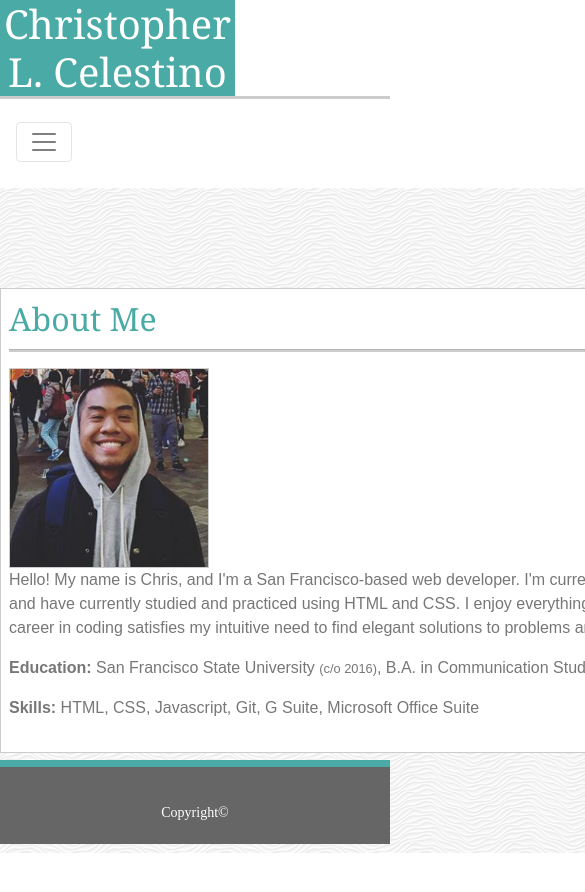
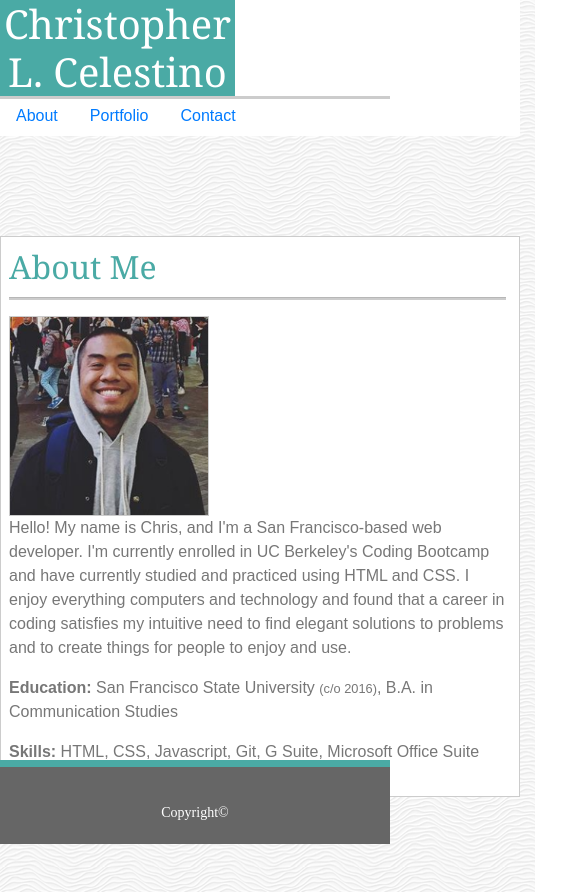
Before and after one commit to BAANG/Responsive-Portfolio, a plain HTML site: page index.html in a window 390 px wide. Shown: the top 892 px of the page, 585 px wide, since content can reach past the window. Before the commit the page ends 853 px from the top, so only its background shows below. Drawn offline with nearby package versions, Linux system fonts and the light colour scheme; files that its build step writes are made by us from their sources.

Commit message:
Add responsive column sizes to header/nav & index body

```diff
--- a/assets/css/style.css
+++ b/assets/css/style.css
@@ -87,6 +87,14 @@ button {
     color: #ffffff;
 }
 
+#navlink {
+    margin: auto;
+}
+
+.nav {
+    margin: auto;
+}
+
 footer {
     font-size: 14px;
     clear: both;
@@ -142,3 +150,23 @@ footer {
     -ms-user-select: none;      /* IE 10+ */
     user-select: none;          /* Likely future */
 }
+
+@media screen and (max-width: 980px) {
+    .wrapper {
+        width: 720px;
+    }
+
+}
+
+@media screen and (max-width: 768px) {
+    .wrapper {
+        width: 600px;
+    }
+}
+
+@media screen and (max-width: 640px) {
+    .wrapper {
+        width: 520px;
+    }
+
+}
--- a/index.html
+++ b/index.html
@@ -19,19 +19,19 @@
     </div>
     <div class="wrapper">
         <div class="row">
-            <div class="col-md-3">
+            <div class="col-lg-3 col-md-3 col-sm-3">
                 <header><h1>Christopher L. Celestino</h1></header>
             </div>
-            <div class="col-md-6">
+            <div class="col-lg-5 col-md-6 col-sm-none">
                 <!-- Empty for header/nav spacing -->
             </div>
-            <div class="col-md-3">
-                <nav class="navbar navbar-expand-lg navbar-light bg-white">
+            <div class="col-lg-4 col-md-3 col-sm-3" id="navlink">
+                <!-- <nav class="navbar navbar-expand-lg navbar-light bg-white">
                     <button class="navbar-toggler" type="button" data-toggle="collapse" data-target="#navbarNav" aria-controls="navbarNav" aria-expanded="false" aria-label="Toggle navigation">
                         <span class="navbar-toggler-icon"></span>
                     </button>
-                    <div class="collapse navbar-collapse" id="navbarNav">
-                        <ul class="navbar-nav">
+                    <div class="collapse navbar-collapse" id="navbarNav"> -->
+                        <ul class="nav">
                             <li class="nav-item active">
                                 <a class="nav-link" href="index.html">About<span class="sr-only">(current)</span></a>
                             </li>
@@ -50,25 +50,25 @@
 
     <div class="wrapper" id="content">
         <div class="row">
-            <div class="col-md-3">
+            <div class="col-lg-3">
                 <h2>About Me</h2>
             </div>
-            <div class="col-md-9">
+            <div class="col-lg-9">
                 <!-- Empty to fill row -->
             </div>
         </div>
 
         <div class="row">
-            <div class="col-md-12">
+            <div class="col-lg-12">
                 <hr>
             </div>
         </div>
 
         <div class="row">
-            <div class="col-md-3">
+            <div class="col-lg-3 col-md-6">
                 <img src="assets/images/profile.png" alt="Profile Picture" id="profile" style="width: 200px; height: 200px;"/>
             </div>
-            <div class="col-md-9">
+            <div class="col-lg-9 col-md-6">
                 <p>
                     Hello! My name is Chris, and I'm a San Francisco-based web developer. I'm currently enrolled in UC Berkeley's Coding Bootcamp and have currently studied and practiced using HTML and CSS. I enjoy everything computers and technology and found that a career in coding satisfies my intuitive need to find elegant solutions to problems and to create things for people to enjoy and use.
                 </p>
@@ -80,7 +80,7 @@
             </div>
         </div>
         <div class="row">
-            <div class="col-md-12">
+            <div class="col-lg-12">
                 <p>
                  <!-- Blank for when text surpasses height of profile img -->
                 </p>
@@ -90,7 +90,7 @@
 
     <footer>
         <div class="row">
-            <div class="col-md-12">
+            <div class="col-lg-12">
                 <p id="copyright">Copyright©</p>
             </div>
         </div>
```
